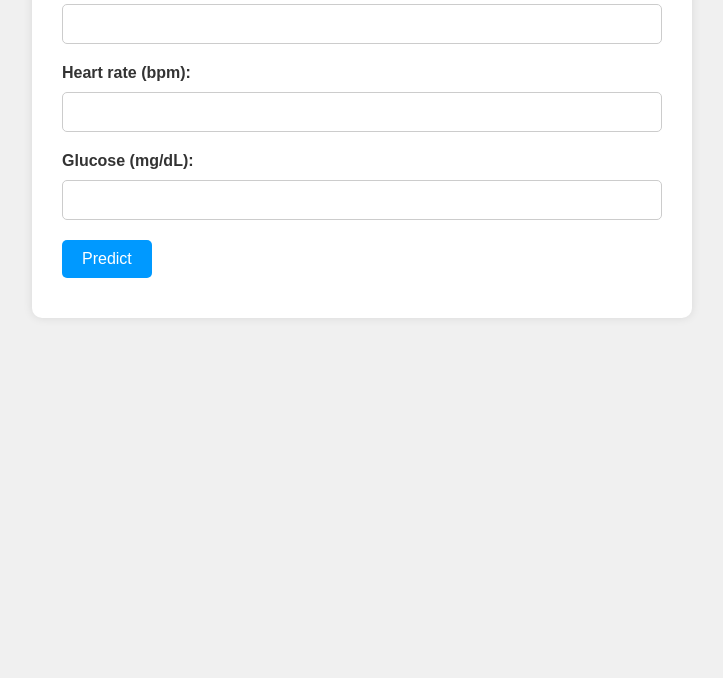
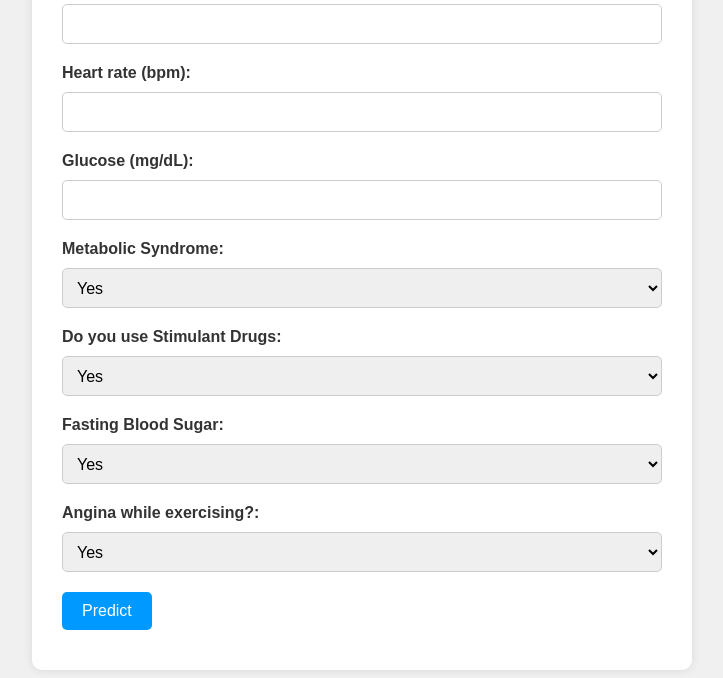
Before and after one commit to vijayv996/cardiacArrest, a Flask app: page / in a window 1280 px wide. Shown: the part 758-1436 px from the top of the page, without its empty margins (278-1001 px from the left). Before the commit the page ends 1076 px from the top, so only its background shows below. Run offline with Flask 3, Linux system fonts and the light colour scheme; parts of the project's set-up code (start-up, migrations or seed data) failed here and were passed over.

Commit message:
modified form for new attributes

```diff
--- a/templates/form.html
+++ b/templates/form.html
@@ -109,6 +109,30 @@
       <label for="glucose">Glucose (mg/dL):</label>
       <input type="text" name="glucose" required>
       <br>
+      <label for="metabolicSyndrome">Metabolic Syndrome:</label>
+      <select name="metabolicSyndrome" required>
+        <option value="1">Yes</option>
+        <option value="0">No</option>
+      </select>
+      <br>
+      <label for="usesStimulantDrugs">Do you use Stimulant Drugs:</label>
+      <select name="usesStimulantDrugs" required>
+        <option value="1">Yes</option>
+        <option value="0">No</option>
+      </select>
+      <br>
+      <label for="fastingBloodSugar">Fasting Blood Sugar:</label>
+      <select name="fastingBloodSugar" required>
+        <option value="1">Yes</option>
+        <option value="0">No</option>
+      </select>
+      <br>
+      <label for="exerciseAngina">Angina while exercising?:</label>
+      <select name="exerciseAngina" required>
+        <option value="1">Yes</option>
+        <option value="0">No</option>
+      </select>
+      <br>
       <input type="submit" value="Predict">
     </form>
   </body>
```
